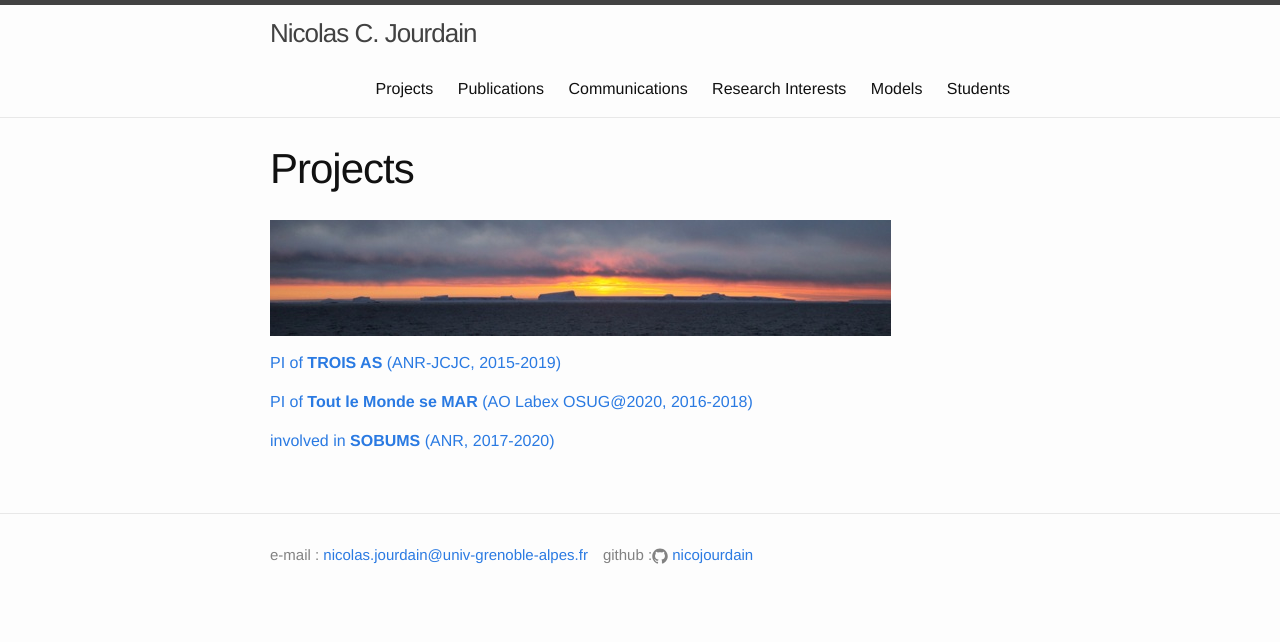
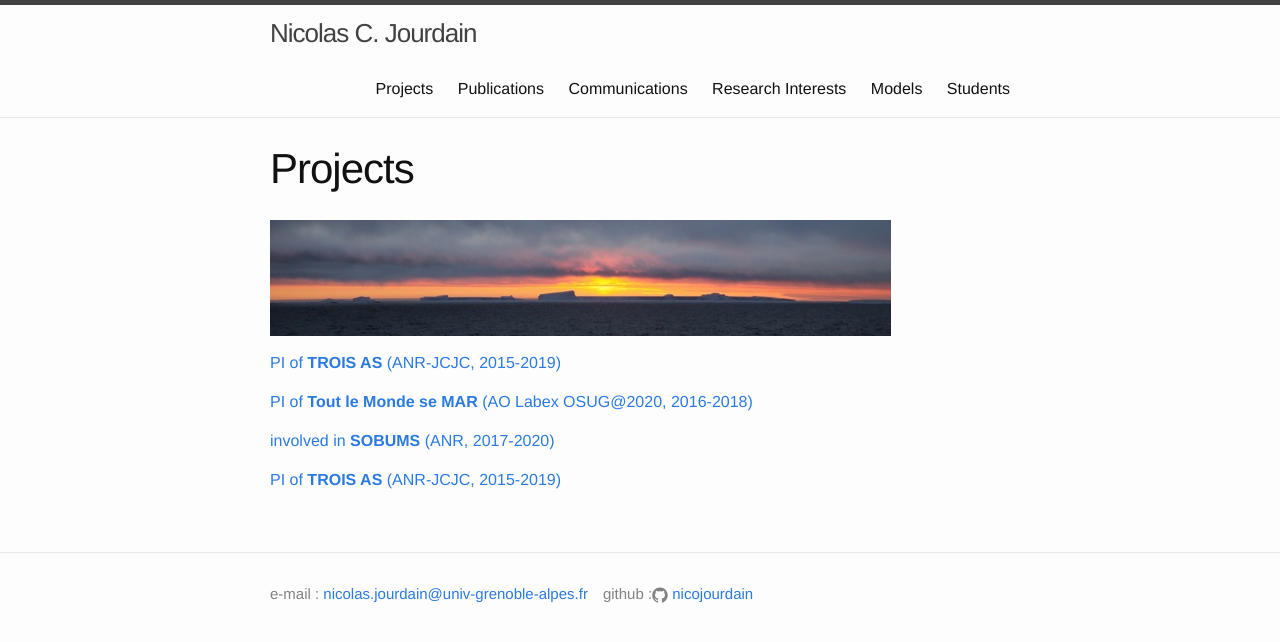
Before and after one commit to nicojourdain/nicojourdain.github.io, a Jekyll site: the page built from projects.md, in a window 1280 px wide. Shown: the top 642 px of the page. Built offline with Jekyll 4.4.1, drawn with Linux system fonts in a browser that asks for light colours.

Commit message:
fix projects

```diff
--- a/projects.md
+++ b/projects.md
@@ -11,3 +11,5 @@ permalink: /projects/
 [PI of **Tout le Monde se MAR** (AO Labex OSUG@2020, 2016-2018)]({{site.baseurl}}/projects_dir/tout_le_Monde_se_MAR.md)
 
 [involved in **SOBUMS** (ANR, 2017-2020)](http://lesommer.github.io/2016/07/21/sobums-accepted)
+
+[PI of **TROIS AS** (ANR-JCJC, 2015-2019)](/projects_dir/trois_as.md)
```
